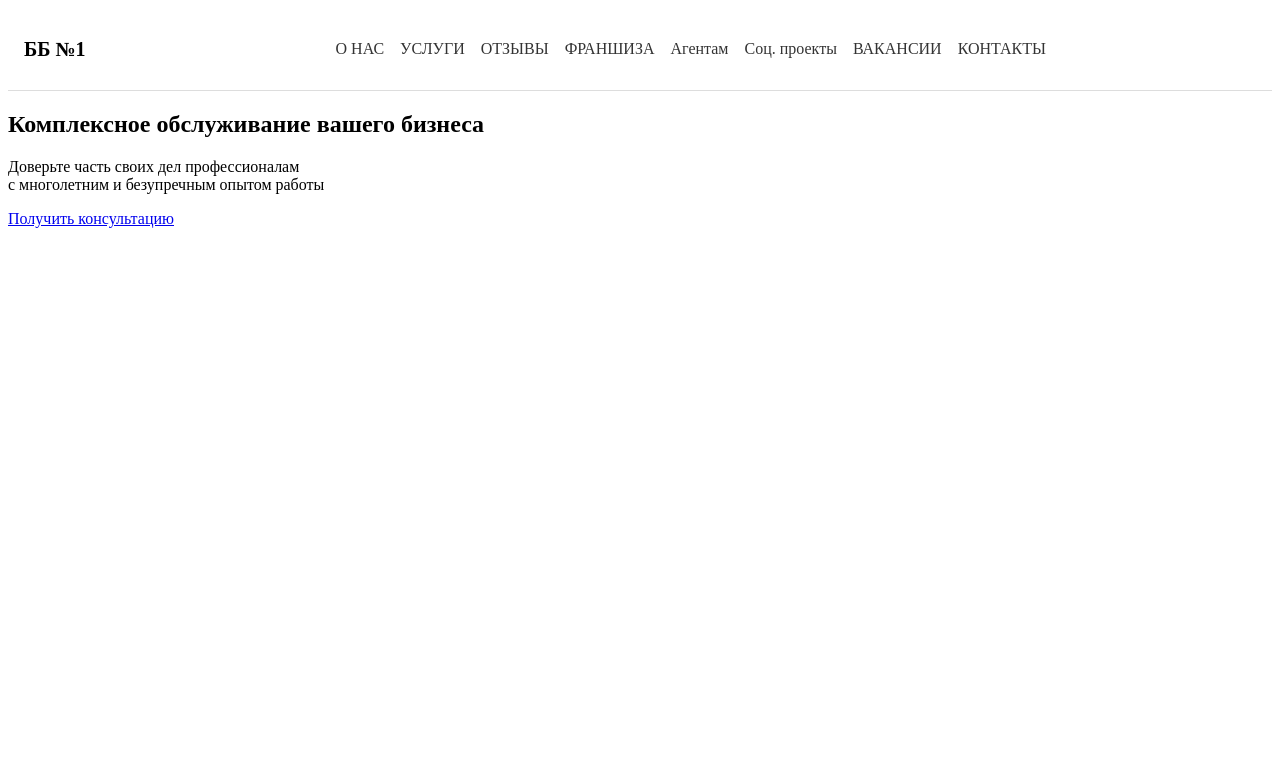
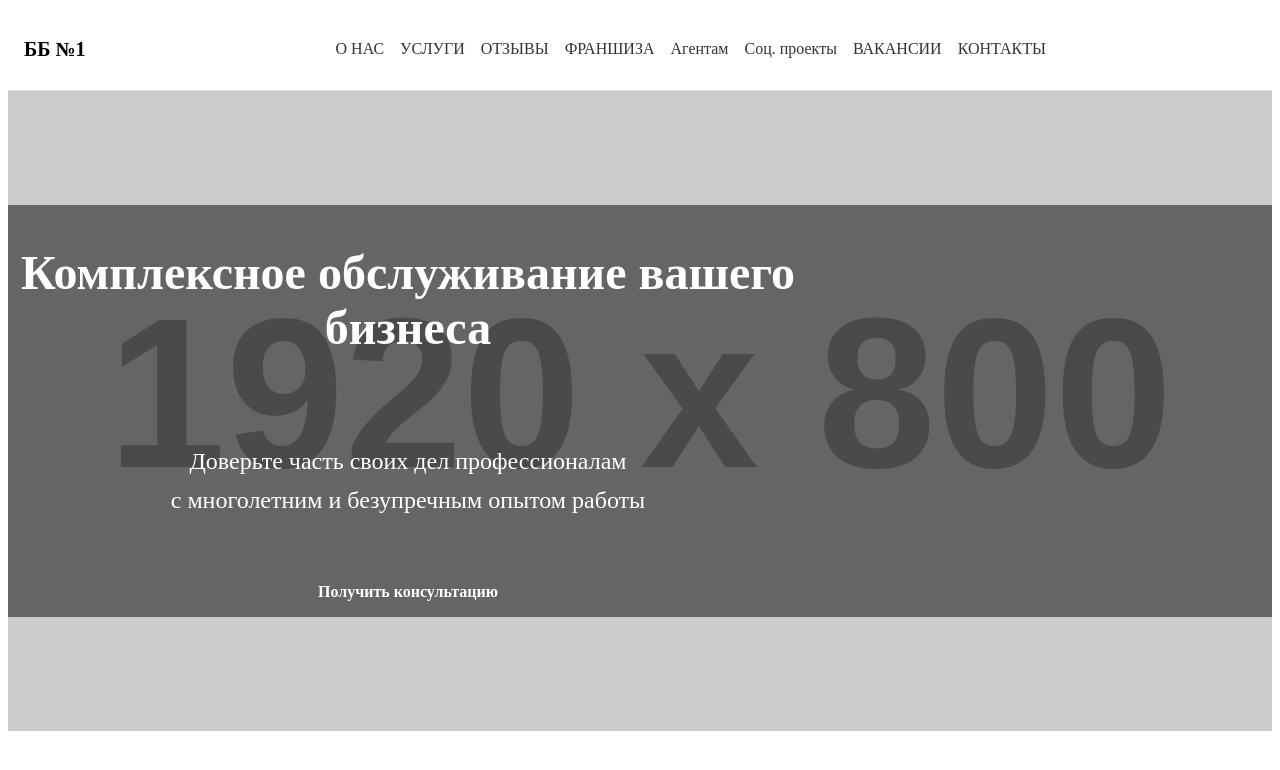
Before and after one commit to YudinArtem90/test-side, a plain HTML site: page index.html in a window 1280 px wide. Drawn offline with Linux system fonts and the light colour scheme; placeholder pictures from the web are drawn by us.

Commit message:
Update style.css

```diff
--- a/style.css
+++ b/style.css
@@ -59,3 +59,66 @@
     display: block;
   }
 }
+
+/* ===== HERO BLOCK ===== */
+.hero {
+  background: url('https://via.placeholder.com/1920x800') center center / cover no-repeat;
+  position: relative;
+  min-height: 80vh;
+  display: flex;
+  align-items: center;
+  justify-content: center;
+}
+
+.hero__overlay {
+  background: rgba(0, 0, 0, 0.5); /* полупрозрачная маска */
+  width: 100%;
+  height: 100%;
+  display: flex;
+  align-items: center;
+}
+
+.hero__content {
+  text-align: center;
+  color: white;
+  display: grid;
+  gap: 1.5rem;
+  max-width: 800px;
+}
+
+.hero__content h1 {
+  font-size: clamp(1.8rem, 5vw, 3rem);
+  font-weight: 700;
+}
+
+.hero__content p {
+  font-size: clamp(1rem, 2.5vw, 1.5rem);
+  line-height: 1.6;
+}
+
+.hero .btn {
+  background-color: var(--color-accent);
+  padding: 1rem 2rem;
+  text-decoration: none;
+  color: white;
+  font-weight: bold;
+  border-radius: 8px;
+  display: inline-block;
+  transition: background 0.3s;
+}
+
+.hero .btn:hover {
+  background: #c51d38;
+}
+
+/* Адаптация для мобилок */
+@media (max-width: 768px) {
+  .hero {
+    min-height: 60vh;
+    padding: 2rem 1rem;
+  }
+
+  .hero__content {
+    gap: 1rem;
+  }
+}
```
